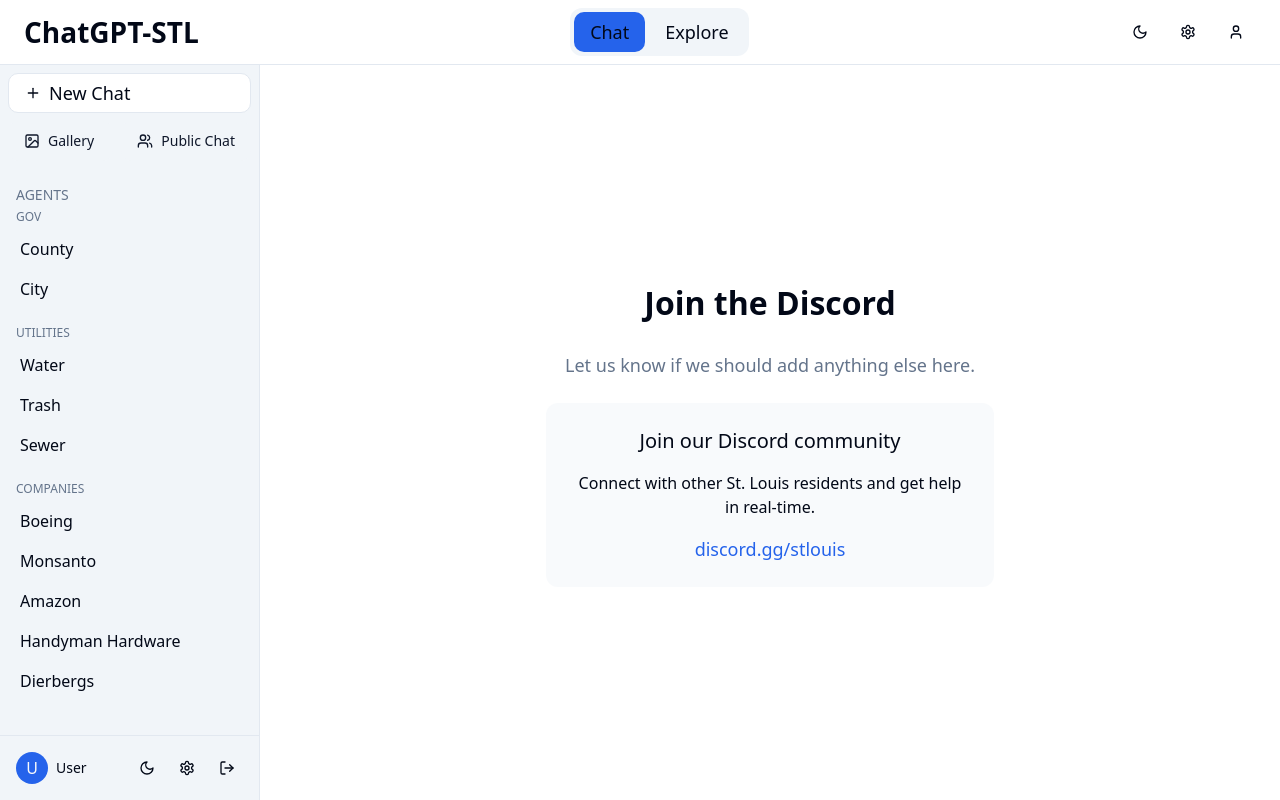
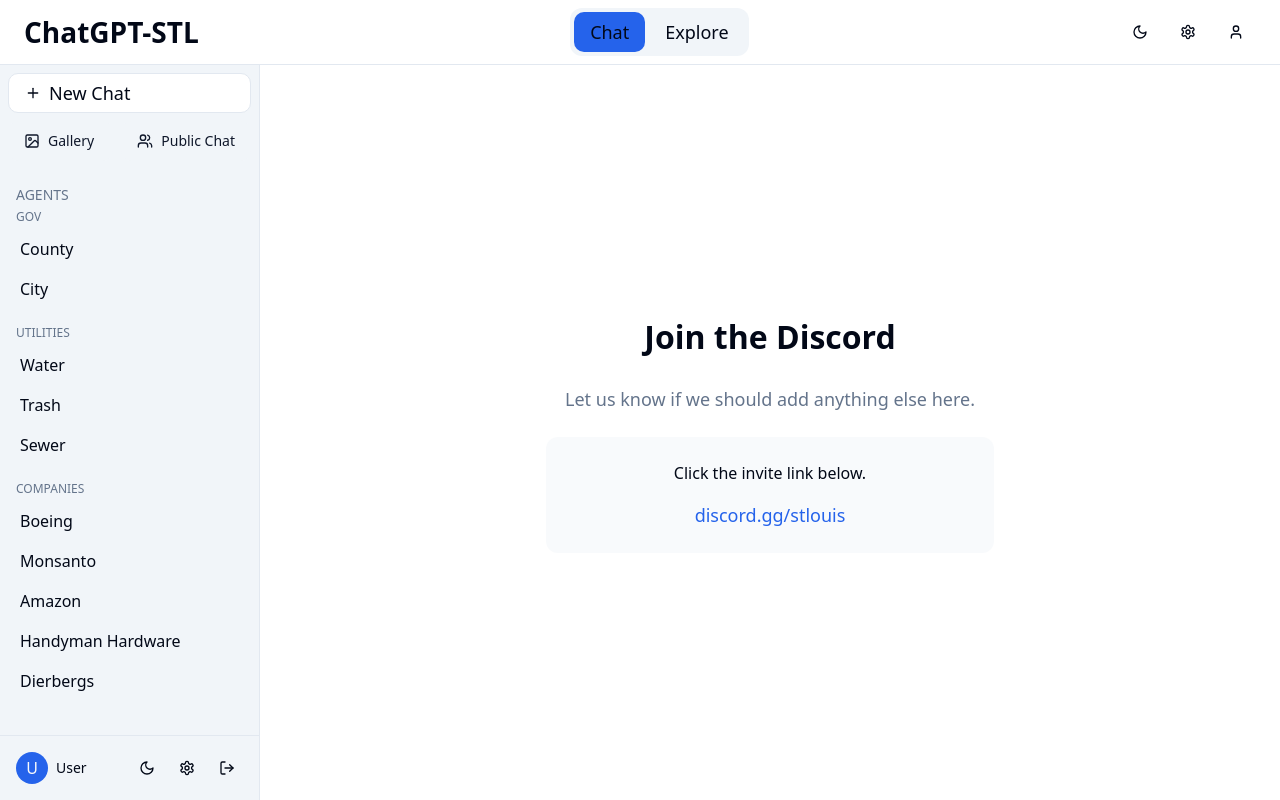
Before and after one commit to MrRyanAlexander/ChatGPT-STL, a React (Vite) app: page /public-chat in a window 1280 px wide. Built offline with nearby package versions, Linux system fonts and the light colour scheme.

Commit message:
Code edited in Lovable Code Editor
Edited UI in Lovable

```diff
--- a/src/pages/PublicChatPage.tsx
+++ b/src/pages/PublicChatPage.tsx
@@ -12,8 +12,7 @@ const PublicChatPage = () => {
         </p>
 
         <div className="bg-secondary/50 rounded-xl p-6">
-          <h2 className="text-xl font-medium mb-4">Join our Discord community</h2>
-          <p className="mb-4">Connect with other St. Louis residents and get help in real-time.</p>
+          <p className="mb-4">Click the invite link below.</p>
           <a
             href="https://discord.gg/stlouis"
             target="_blank"
```
